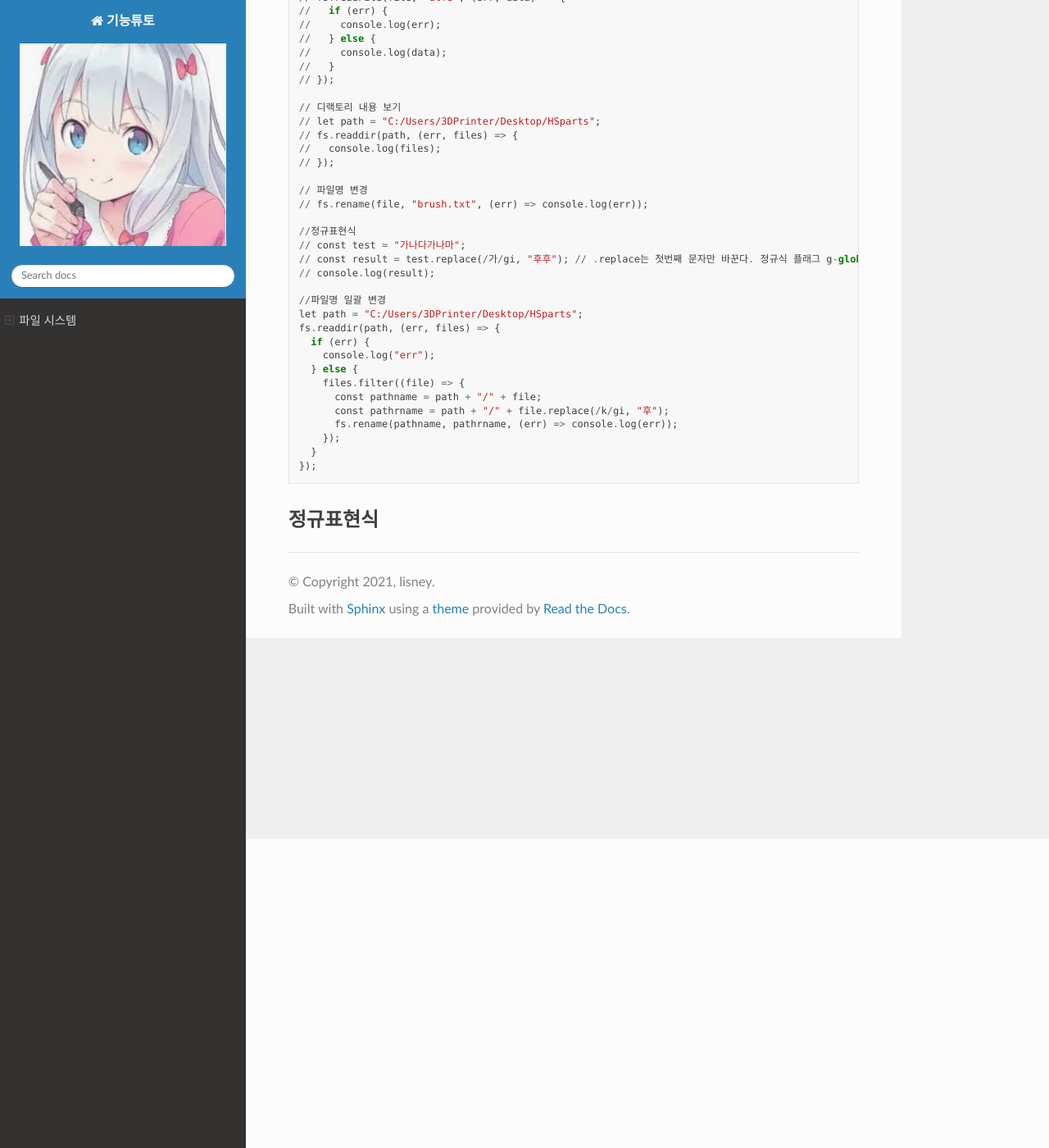
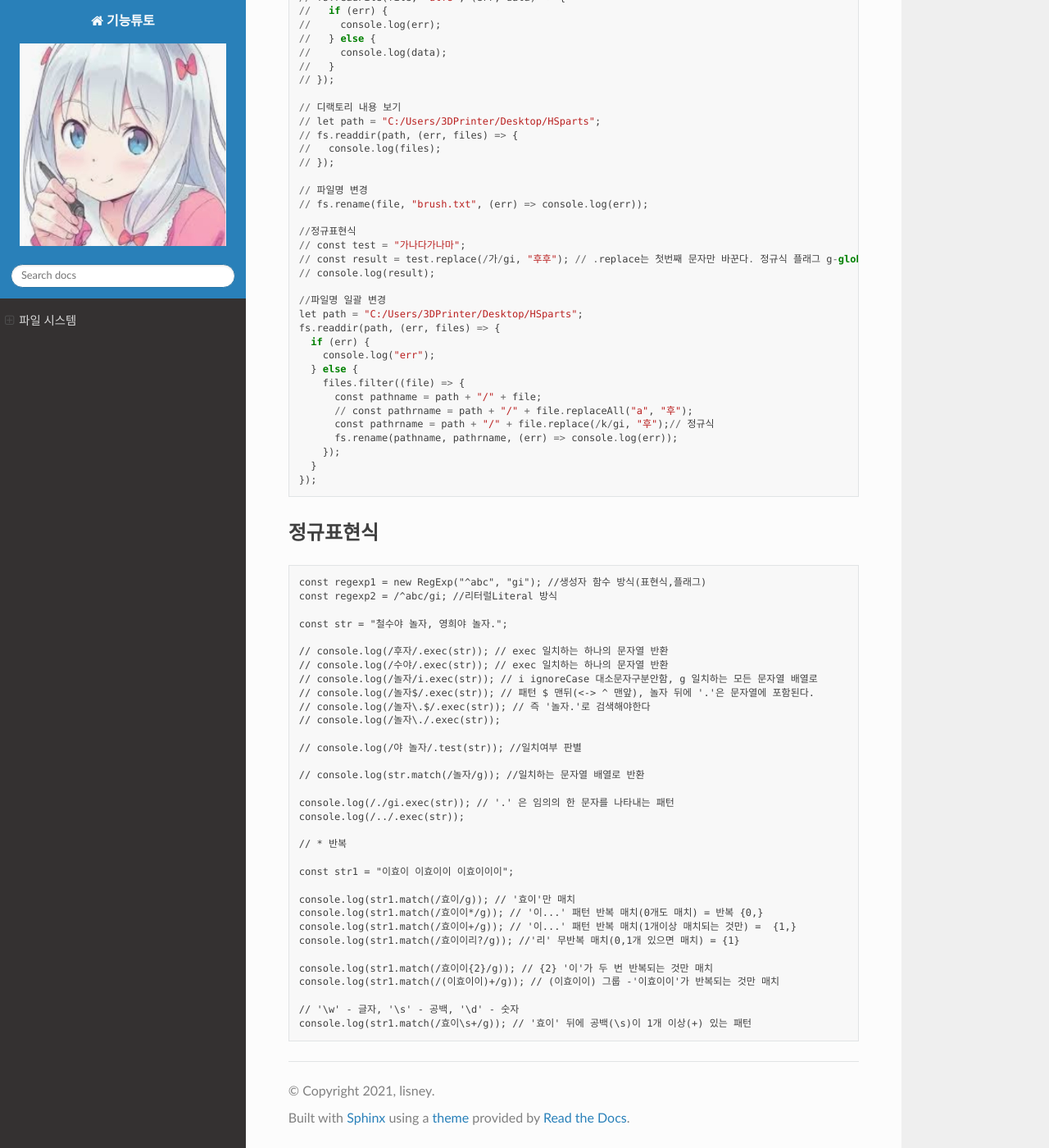
Before and after one commit to lisney/RTD, a Sphinx documentation site: the page built from docs/source/new/javascriptFileReg.md, in a window 1280 px wide and 1400 px high, scrolled down 377 px. Shown: the whole window at 82% size. Built offline with Sphinx 7.4.7 and the Read the Docs theme 2.0.0, drawn with Linux system fonts in a browser that asks for light colours; pages that are not in the unit, such as notebooks, are missing from menus.

Commit message:
Update javascriptFileReg.md

````diff
--- a/docs/source/new/javascriptFileReg.md
+++ b/docs/source/new/javascriptFileReg.md
@@ -43,7 +43,8 @@ fs.readdir(path, (err, files) => {
   } else {
     files.filter((file) => {
       const pathname = path + "/" + file;
-      const pathrname = path + "/" + file.replace(/k/gi, "후");
+      // const pathrname = path + "/" + file.replaceAll("a", "후");
+      const pathrname = path + "/" + file.replace(/k/gi, "후");// 정규식
       fs.rename(pathname, pathrname, (err) => console.log(err));
     });
   }
@@ -53,3 +54,39 @@ fs.readdir(path, (err, files) => {
 
 정규표현식
 ---------
+
+```
+const regexp1 = new RegExp("^abc", "gi"); //생성자 함수 방식(표현식,플래그)
+const regexp2 = /^abc/gi; //리터럴Literal 방식
+
+const str = "철수야 놀자, 영희야 놀자.";
+
+// console.log(/후자/.exec(str)); // exec 일치하는 하나의 문자열 반환
+// console.log(/수야/.exec(str)); // exec 일치하는 하나의 문자열 반환
+// console.log(/놀자/i.exec(str)); // i ignoreCase 대소문자구분안함, g 일치하는 모든 문자열 배열로
+// console.log(/놀자$/.exec(str)); // 패턴 $ 맨뒤(<-> ^ 맨앞), 놀자 뒤에 '.'은 문자열에 포함된다.
+// console.log(/놀자\.$/.exec(str)); // 즉 '놀자.'로 검색해야한다
+// console.log(/놀자\./.exec(str));
+
+// console.log(/야 놀자/.test(str)); //일치여부 판별
+
+// console.log(str.match(/놀자/g)); //일치하는 문자열 배열로 반환
+
+console.log(/./gi.exec(str)); // '.' 은 임의의 한 문자를 나타내는 패턴
+console.log(/../.exec(str));
+
+// * 반복
+
+const str1 = "이효이 이효이이 이효이이이";
+
+console.log(str1.match(/효이/g)); // '효이'만 매치
+console.log(str1.match(/효이이*/g)); // '이...' 패턴 반복 매치(0개도 매치) = 반복 {0,}
+console.log(str1.match(/효이이+/g)); // '이...' 패턴 반복 매치(1개이상 매치되는 것만) =  {1,}
+console.log(str1.match(/효이이리?/g)); //'리' 무반복 매치(0,1개 있으면 매치) = {1}
+
+console.log(str1.match(/효이이{2}/g)); // {2} '이'가 두 번 반복되는 것만 매치
+console.log(str1.match(/(이효이이)+/g)); // (이효이이) 그룹 -'이효이이'가 반복되는 것만 매치
+
+// '\w' - 글자, '\s' - 공백, '\d' - 숫자
+console.log(str1.match(/효이\s+/g)); // '효이' 뒤에 공백(\s)이 1개 이상(+) 있는 패턴
+```
````
